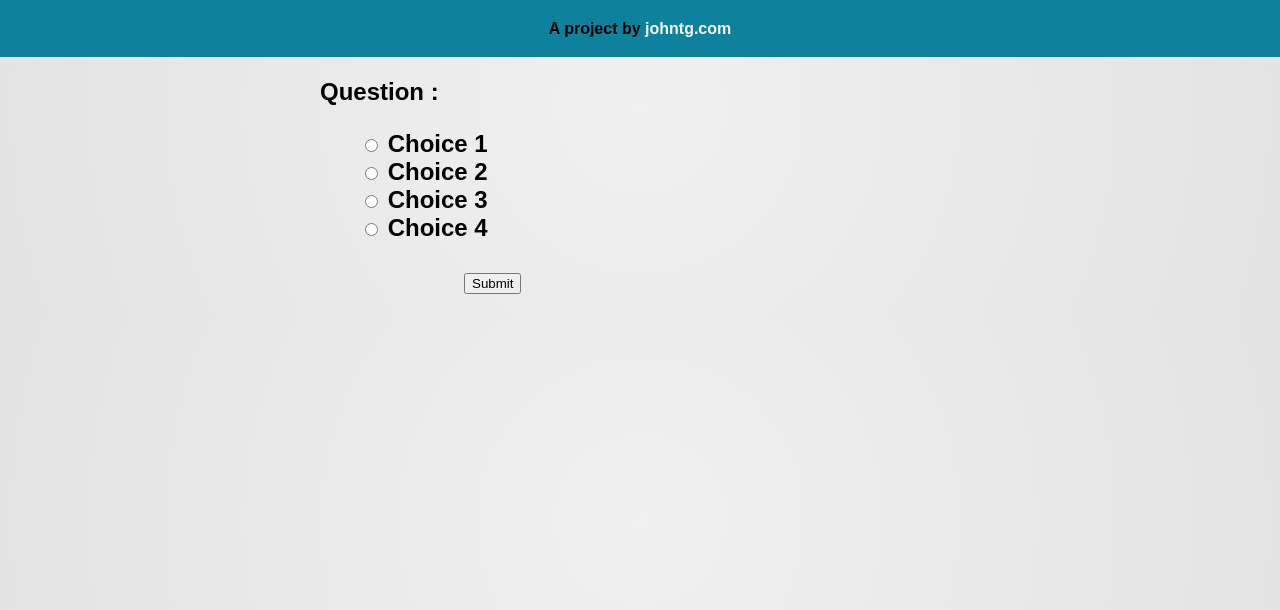
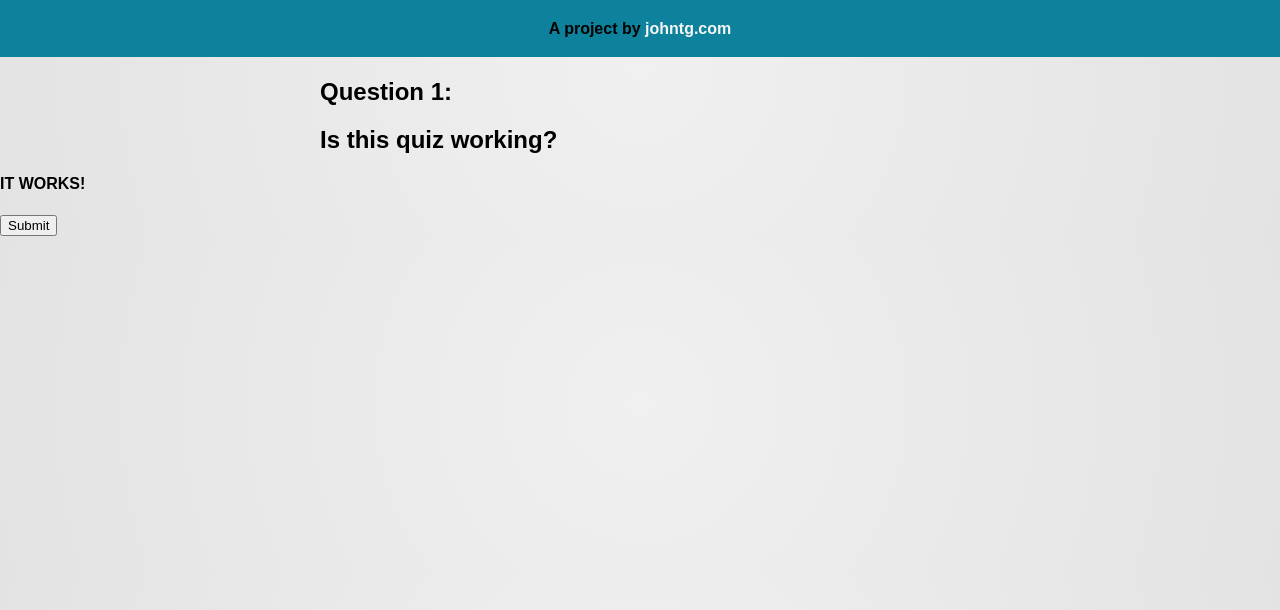
Before and after one commit to johntg96/Quiz-Web-App, a website: page app/index.html in a window 1280 px wide. Both pictures are taken after a click on the button "Begin Quiz". Shown: the part 98-708 px from the top of the page. Drawn offline with nearby package versions, Linux system fonts and the light colour scheme.

Commit message:
Added basic display functionality

```diff
--- a/app/index.html
+++ b/app/index.html
@@ -18,13 +18,17 @@
 	<div class="quiz-content hide">
 		<h2>Question <span id="question-number"></span>:</h2></h2>
 		<h2 id="question-text">
-		<ul id="choices">
-			<li><input type="radio" name="chooseone" value="choice1"><label for="choice1"> Choice 1</label><li>
-			<li><input type="radio" name="chooseone" value="choice2"><label for="choice2"> Choice 2</label></li>
-			<li><input type="radio" name="chooseone" value="choice3"><label for="choice3"> Choice 3</label></li>
-			<li><input type="radio" name="chooseone" value="choice4"><label for="choice4"> Choice 4</label></li>
+		<!--<ul id="choices">
+			<li><input type="radio" name="chooseone" value="choice0"><label for="choice0"> Choice 1</label><li>
+			<li><input type="radio" name="chooseone" value="choice1"><label for="choice1"> Choice 2</label></li>
+			<li><input type="radio" name="chooseone" value="choice2"><label for="choice2"> Choice 3</label></li>
+			<li><input type="radio" name="chooseone" value="choice3"><label for="choice3"> Choice 4</label></li>
 		</ul>
-		<input id="submit-answer" type="submit" value="Submit">
+		<input id="submit-answer" type="submit" value="Submit">-->
+		<h4 id="choices">
+
+		</h4>
+		<button id="submitQ">Submit</button>
 	</div>
 	<div class="footer">
 
--- a/app/js/script.js
+++ b/app/js/script.js
@@ -1,8 +1,12 @@
 // script.js
 
+// DOM selector variables
 var questionNumber = document.querySelector("#question-number");
 var questionText = document.querySelector("#question-text");
 var choices = document.querySelector("#choices");
+// Variables
+var count = 0;
+var maxQuestions = 3;
 
 // All questions are stored here
 var allQuestions = [
@@ -11,8 +15,44 @@ var allQuestions = [
 	{question: "will this be the last question?", choices: ["Of course", "no", "It better be"], correctAnswer: 2}
 ];
 
+// testing stuff
+//var howManyChoices = allQuestions[questionCounter].choices.length;
+//alert(howManyChoices);
+//alert(allQuestions[0].question);
+// end testing stuff
+
 // Remove quiz summary, and display the first question
 $("#begin-quiz").click(function() {
 	$(".pre-quiz").addClass("hide");
 	$(".quiz-content").removeClass("hide");
+	displayQuestion(0)
 });
+
+// On submit button click, update 'count', show next Q, or end quiz and show result
+$("#submitQ").click(function() {
+	if (count <= maxQuestions) {
+		count++;
+		displayQuestion(count);
+	} else {
+		totalQuiz();
+	}
+});
+
+// Displays question along with choices to user, * pass number of question to this function *
+function displayQuestion(qNum) {
+	// Set question number and question text
+	$(questionNumber).text(qNum + 1);
+	$(questionText).text(allQuestions[qNum].question);
+
+	// Loop through choices in question object to display them as 'li' elements
+	for (var i = 0; i < allQuestions[qNum].choices.length; i++) {
+		$(choices).text("IT WORKS!");
+		console.log("hmm..");
+	}
+
+}
+
+// Adds together all answers that are correct, and displays total & percentage right/wrong
+function totalQuiz() {
+
+}
```
